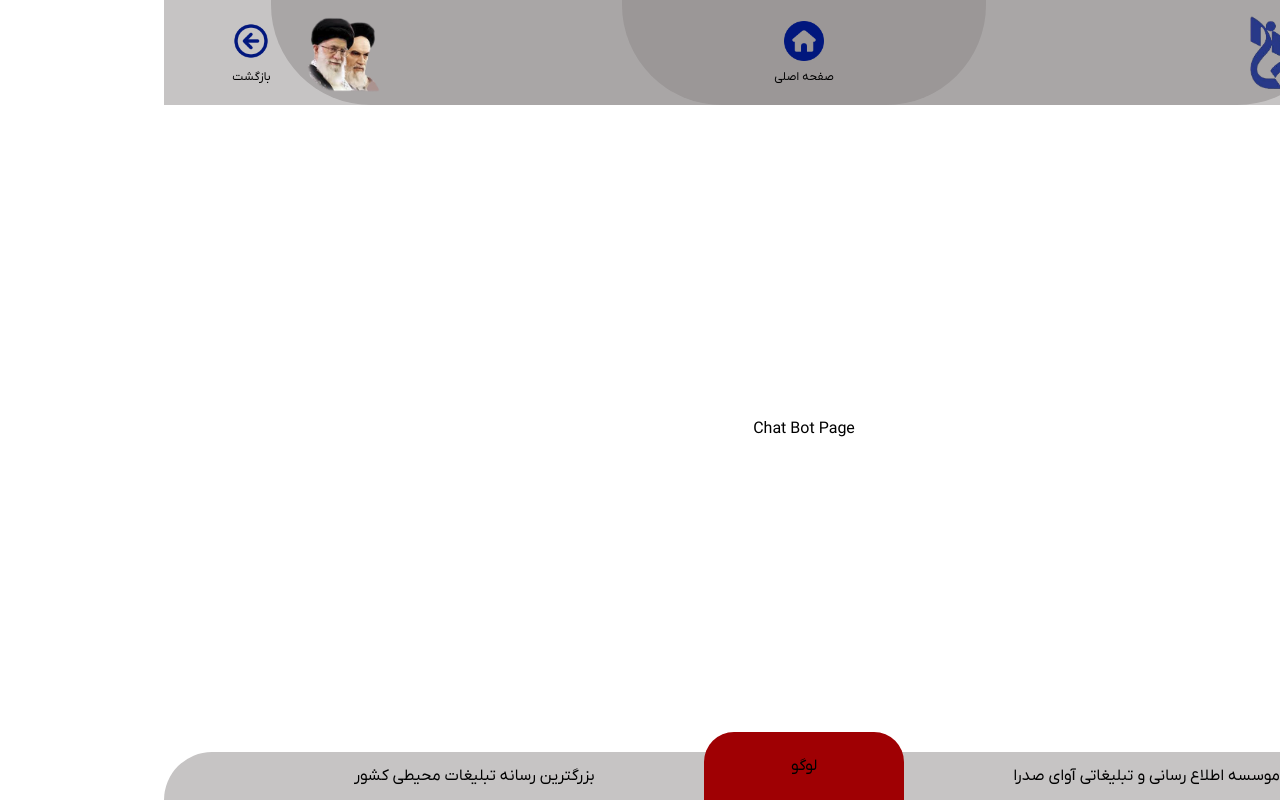
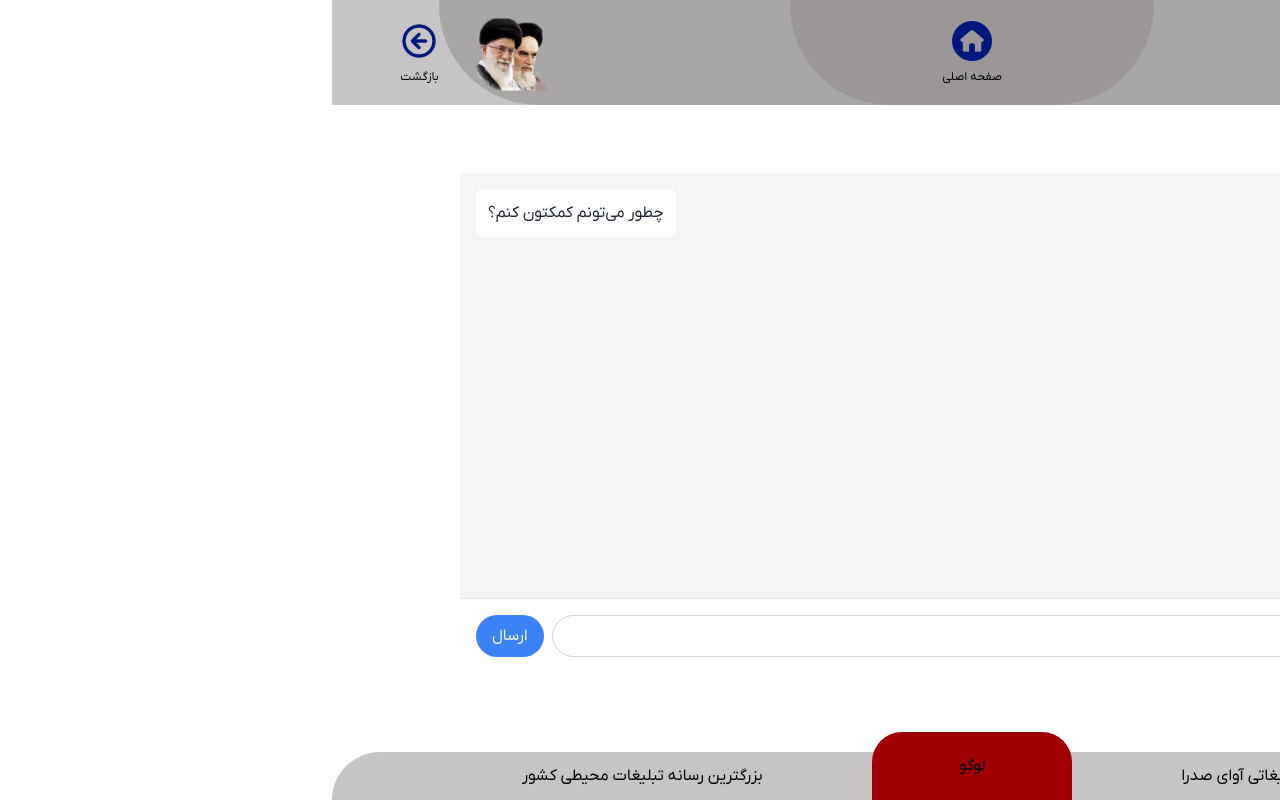
Before and after one commit to avayesadra/avayes-front-chatbot, a Next.js app: page /chatbot in a window 1280 px wide. Built offline with nearby package versions, Linux system fonts and the light colour scheme.

Commit message:
Chat bot added

```diff
--- a/api/index.js
+++ b/api/index.js
@@ -2,7 +2,7 @@ export const apiUrl = "http://62.3.41.6";
 
 export const global_header = {
   Accept: "application/json",
-  Authorization: `Bearer eyJhbGciOiJIUzI1NiIsInR5cCI6IkpXVCJ9.eyJ0b2tlbl90eXBlIjoiYWNjZXNzIiwiZXhwIjoxNzEwOTI2NDg3LCJpYXQiOjE3MTAzMjE2ODcsImp0aSI6IjEzYmQ2YjYxMGY1YjQ0ZTFiNzVlYWIyODlkNmJlOWZkIiwidXNlcl9pZCI6M30.e54KiZICZ8k-_5pl9LjU_v03-RZWzO-qCpUbOV0RujQ`,
+  // Authorization: `Bearer eyJhbGciOiJIUzI1NiIsInR5cCI6IkpXVCJ9.eyJ0b2tlbl90eXBlIjoiYWNjZXNzIiwiZXhwIjoxNzEwOTI2NDg3LCJpYXQiOjE3MTAzMjE2ODcsImp0aSI6IjEzYmQ2YjYxMGY1YjQ0ZTFiNzVlYWIyODlkNmJlOWZkIiwidXNlcl9pZCI6M30.e54KiZICZ8k-_5pl9LjU_v03-RZWzO-qCpUbOV0RujQ`,
 };
 
 
--- /dev/null
+++ b/app/chatbot/_component/LoadingBubbleComponent.js
@@ -0,0 +1,21 @@
+import React from "react";
+
+const LoadingBubbleComponent = () => {
+  return (
+    <div className="bg-gray-200 rounded-lg p-3 max-w-xs">
+      <div className="flex gap-2">
+        <div className="w-3 h-3 bg-gray-300 rounded-full animate-bounce"></div>
+        <div
+          className="w-3 h-3 bg-gray-300 rounded-full animate-bounce"
+          style={{ animationDelay: "0.1s" }}
+        ></div>
+        <div
+          className="w-3 h-3 bg-gray-300 rounded-full animate-bounce"
+          style={{ animationDelay: "0.2s" }}
+        ></div>
+      </div>
+    </div>
+  );
+};
+
+export default LoadingBubbleComponent;
--- a/app/chatbot/page.js
+++ b/app/chatbot/page.js
@@ -1,5 +1,95 @@
-const chatBotPage = () => {
-  return "Chat Bot Page";
-};
+"use client";
 
-export default chatBotPage;
+import { useEffect, useState, useRef } from "react";
+import { global_header } from "../../api";
+import axios from "axios";
+import Keyboard from "react-simple-keyboard";
+import "react-simple-keyboard/build/css/index.css";
+import ChatInput from "../../components/ChatInputComponent";
+import LoadingBubbleComponent from "./_component/LoadingBubbleComponent";
+
+// Sample static message data
+const sampleMessages = [{ text: "چطور می‌تونم کمکتون کنم؟", sender: "bot" }];
+
+export default function chatBotPage() {
+  const [messages, setMessages] = useState(sampleMessages);
+  const [isLoading, setIsLoading] = useState(false);
+
+  const lastMessageRef = useRef(null);
+
+  const handleSendMessage = async (inputMessage) => {
+    const updatedMessages = [
+      ...messages,
+      { text: inputMessage, sender: "user" },
+    ];
+    setMessages(updatedMessages);
+
+    setIsLoading(true);
+
+    try {
+      const response = await axios.post(
+        `http://62.3.41.6/chat/chat/?${
+          messages ? `message=${inputMessage}` : ""
+        }`,
+        {
+          api_key: "sec_YD0yAFYR15C6MALgumWmtEG48g6BKuRw",
+          sourceId: "cha_2VBM1BFWdy3MY2BkGNRdl",
+        },
+        {
+          headers: global_header,
+        }
+      );
+
+      setMessages([
+        ...updatedMessages,
+        { text: response.data.response, sender: "bot" },
+      ]);
+      setIsLoading(false);
+    } catch (error) {
+      console.log(error);
+    }
+  };
+
+  useEffect(() => {
+    if (lastMessageRef.current) {
+      lastMessageRef.current.scrollIntoView({ behavior: "smooth" });
+    }
+  }, [messages]);
+
+  return (
+    <div
+      className="flex flex-col h-screen bg-gray-100 mt-2 mb-5"
+      style={{ height: "500px", width: "80%" }}
+    >
+      <div className="flex-1 overflow-y-auto p-4 space-y-4">
+        {messages.map((message, index) => (
+          <div
+            key={index}
+            ref={index === messages.length - 1 ? lastMessageRef : null}
+            className={`flex ${
+              message.sender === "user" ? "justify-start" : "justify-end"
+            }`}
+          >
+            <div
+              className={`max-w-xs md:max-w-md rounded-lg p-3 ${
+                message.sender === "user"
+                  ? "bg-blue-500 text-white"
+                  : "bg-white text-gray-800"
+              }`}
+            >
+              {message.text}
+            </div>
+          </div>
+        ))}
+
+        {isLoading && (
+          <div className="flex justify-end">
+            <LoadingBubbleComponent />
+          </div>
+        )}
+      </div>
+
+      <ChatInput onSendMessage={handleSendMessage} />
+    </div>
+  );
+}
--- a/app/services/page.js
+++ b/app/services/page.js
@@ -3,14 +3,10 @@
 import axios from "axios";
 import Link from "next/link";
 import { useEffect, useState } from "react";
-import VirtualKeyboardComponent from "../../components/VirtualKeyboardComponent";
 
 export default function ServicesPage() {
   return (
     <div className="grid grid-cols-1 gap-4 w-5/12 mx-auto mb-4 items-center">
-      <VirtualKeyboardComponent name="test 1" />
-
-
       <div className="services">
         <Link href={"/services/create"} className="services__item h-full">
           <span className="services__heading">درخواست خدمت جدید</span>
--- /dev/null
+++ b/components/ChatInputComponent.js
@@ -0,0 +1,81 @@
+import { useState, useRef } from "react";
+import Keyboard from "react-simple-keyboard";
+import "react-simple-keyboard/build/css/index.css";
+
+export default function ChatInput({ onSendMessage }) {
+  const [inputMessage, setInputMessage] = useState("");
+  const [keyboardVisible, setKeyboardVisible] = useState(false);
+  const keyboardRef = useRef();
+
+  const handleSendMessage = () => {
+    if (inputMessage.trim() !== "") {
+      onSendMessage(inputMessage);
+      setInputMessage("");
+    }
+  };
+
+  const onChange = (input) => {
+    setInputMessage(input);
+  };
+
+  const handleShift = () => {
+    const keyboard = keyboardRef.current;
+    keyboard.setOptions({
+      layoutName:
+        keyboard.options.layoutName === "default" ? "shift" : "default",
+    });
+  };
+
+  const onKeyPress = (button) => {
+    if (button === "{shift}" || button === "{lock}") handleShift();
+  };
+
+  return (
+    <div className="bg-white p-4 border-t border-gray-200">
+      <div className="flex">
+        <input
+          type="text"
+          value={inputMessage}
+          onChange={(e) => setInputMessage(e.target.value)}
+          onFocus={() => setKeyboardVisible(true)}
+          placeholder="پیام خود را بنویسید.."
+          className="flex-1 border border-gray-300 rounded-full px-4 py-2 focus:outline-none focus:ring-2 focus:ring-blue-500"
+        />
+
+        <button
+          onClick={handleSendMessage}
+          className="bg-blue-500 text-white mr-2 rounded-full px-4 py-2 hover:bg-blue-600 focus:outline-none focus:ring-2 focus:ring-blue-500"
+        >
+          ارسال
+        </button>
+      </div>
+
+      {keyboardVisible && (
+        <div className="mt-4">
+          <Keyboard
+            keyboardRef={(r) => (keyboardRef.current = r)}
+            layoutName="default"
+            onChange={onChange}
+            onKeyPress={onKeyPress}
+            layout={{
+              default: [
+                "{bksp} = - 0 9 8 7 6 5 4 3 2 1 `",
+                "\\ چ ج ح خ ه ع غ ف ق ث ص ض",
+                "گ ک م ن ت ا ل ب ی س ش",
+                "/ . و پ د ذ ر ز ط ظ {shift}",
+                "{space}",
+              ],
+              shift: [
+                "{bksp} + ـ ( ) * ، × ٪ ﷼ ٫ ٬ ! ÷",
+                "| { } [ ] ّ َ ِ ُ ً ٍ ٌ ْ",
+                "؛ : « » ة آ أ إ ي ئ ؤ ",
+                "؟ < > ء ٔ ‌ ٰ ژ ٓ ك {shift}",
+                "{space}",
+              ],
+            }}
+          />
+        </div>
+      )}
+    </div>
+  );
+}
--- a/components/VirtualKeyboardComponent.js
+++ /dev/null
@@ -1,99 +0,0 @@
-"use client";
-
-import { Drawer, SwipeableDrawer } from "@mui/material";
-import { useRef, useState } from "react";
-import KeyboardReact from "react-simple-keyboard";
-import "react-simple-keyboard/build/css/index.css";
-
-const VirtualKeyboardComponent = ({ name }) => {
-  const [input, setInput] = useState("");
-  const [layout, setLayout] = useState("default");
-  const [openDrawer, setOpenDrawer] = useState(false);
-
-  const keyboard = useRef();
-
-  const onChange = (input) => {
-    setInput(input);
-  };
-
-  const handleShift = () => {
-    const newLayoutName = layout === "default" ? "shift" : "default";
-    setLayout(newLayoutName);
-  };
-
-  const onKeyPress = (button) => {
-    if (button === "{shift}" || button === "{lock}") handleShift();
-  };
-
-  const onChangeInput = (event) => {
-    const input = event.target.value;
-    setInput(input);
-    keyboard.current.setInput(input);
-  };
-
-  const toggleDrawer = (newOpen) => () => {
-    setOpenDrawer(newOpen);
-  };
-
-  return (
-    <>
-      <SwipeableDrawer
-        open={openDrawer}
-        onClose={toggleDrawer(false)}
-        anchor={"bottom"}
-        hideBackdrop
-      >
-        <>
-          <div
-            className="pt-2 pb-1 text-center flex gap-4 justify-center"
-            style={{ background: "#eee" }}
-          >
-            <span
-              onClick={() => setInput("")}
-              className="red"
-              style={{ color: "#dc2626" }}
-            >
-              پاک کردن مقدار
-            </span>
-            |<span onClick={toggleDrawer(false)}>پنهان کردن کیبورد</span>
-          </div>
-
-          <KeyboardReact
-            keyboardRef={(r) => (keyboard.current = r)}
-            layoutName={layout}
-            onChange={onChange}
-            onKeyPress={onKeyPress}
-            rtl={true}
-            layout={{
-              default: [
-                "{bksp} = - 0 9 8 7 6 5 4 3 2 1 `",
-                "\\ چ ج ح خ ه ع غ ف ق ث ص ض {tab}",
-                "{enter} گ ک م ن ت ا ل ب ی س ش {lock}",
-                "{shift} / . و پ د ذ ر ز ط ظ {shift}",
-                "{space}",
-              ],
-              shift: [
-                "{bksp} + ـ ( ) * ، × ٪ ﷼ ٫ ٬ ! ÷",
-                "{tab} | { } [ ] ّ َ ِ ُ ً ٍ ٌ ْ",
-                "{enter} ؛ : « » ة آ أ إ ي ئ ؤ {lock}",
-                "{shift} ؟ < > ء ٔ ‌ ٰ ژ ٓ ك {shift}",
-                "{space}",
-              ],
-            }}
-          />
-        </>
-      </SwipeableDrawer>
-
-      <input
-        value={input}
-        name={name}
-        placeholder={`Tap on the virtual keyboard to start ${name}`}
-        onChange={onChangeInput}
-        onClick={toggleDrawer(true)}
-        className="block w-full rounded-md border-0 px-3.5 py-2 text-gray-900 shadow-sm ring-1 ring-inset ring-gray-300 placeholder:text-gray-400 focus:ring-2 focus:ring-inset focus:ring-indigo-600 sm:text-sm sm:leading-6"
-      />
-    </>
-  );
-};
-
-export default VirtualKeyboardComponent;
```
